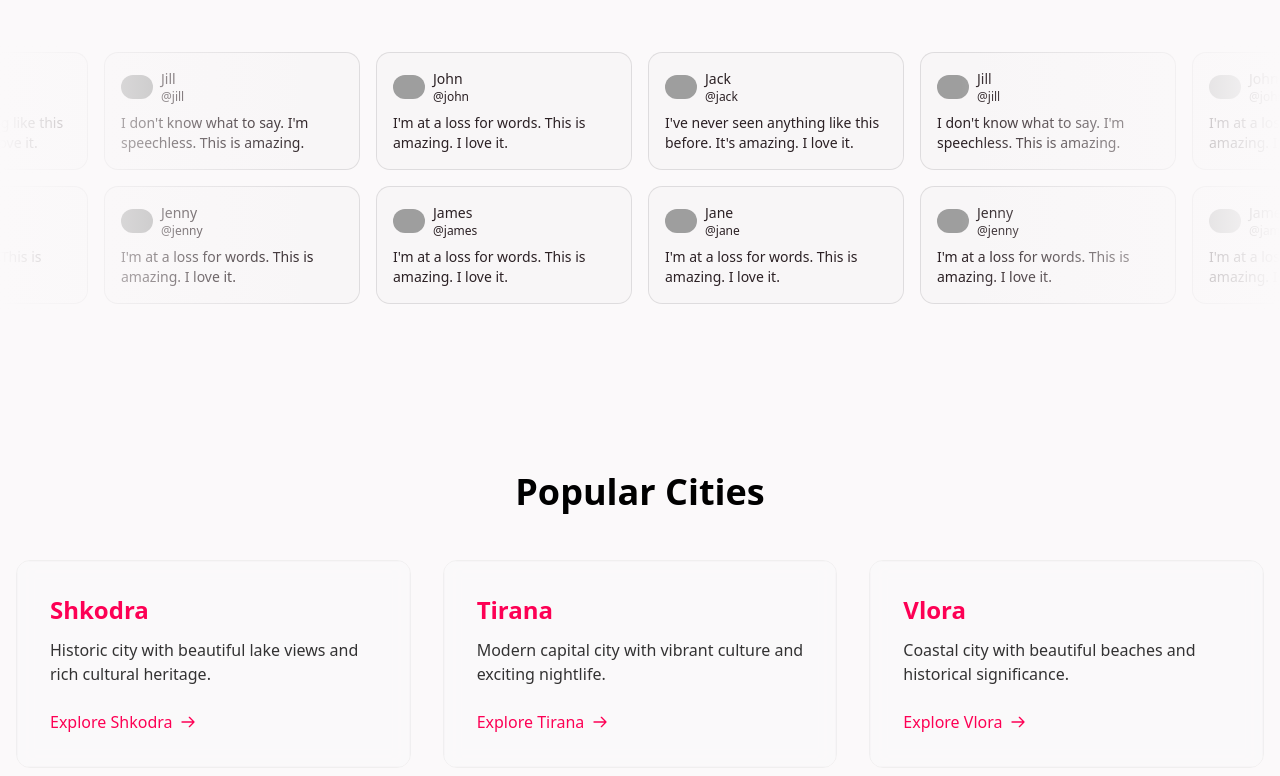
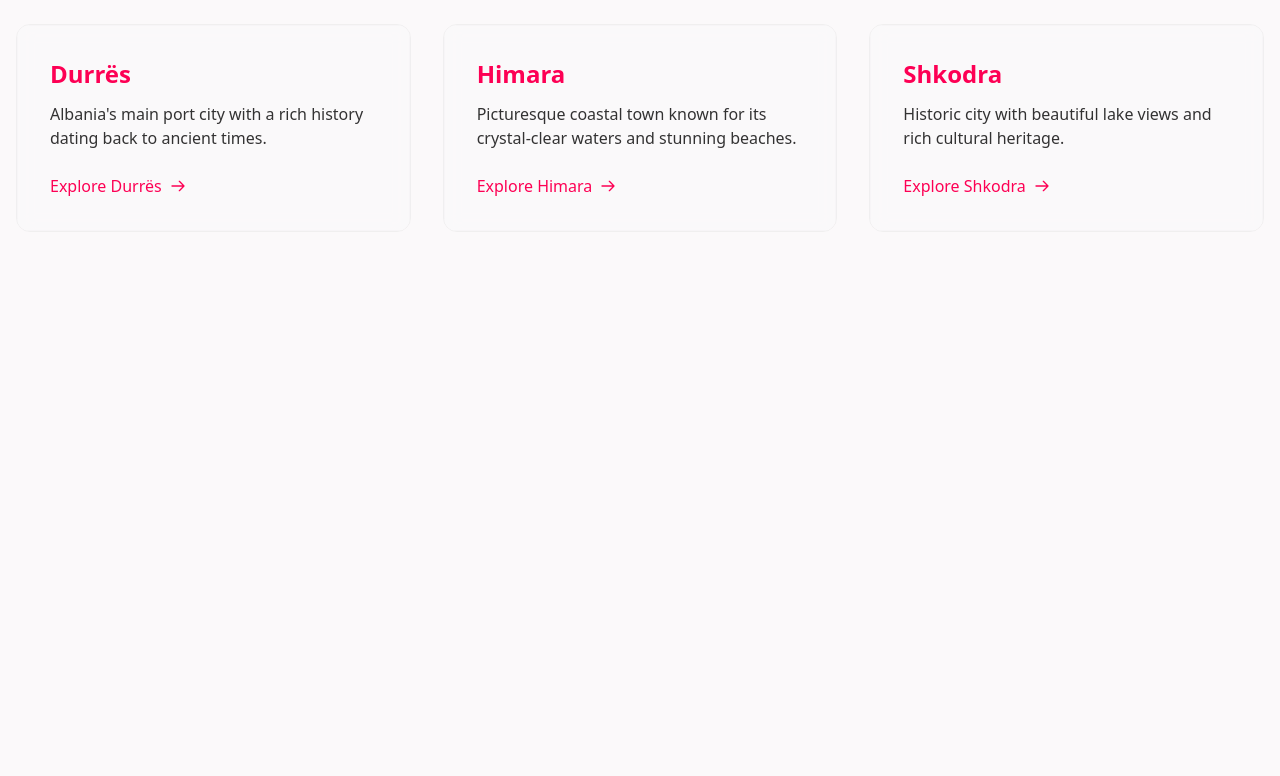
Before and after one commit to RigersUliu/ai-tour-guide, a Next.js app: page / in a window 1280 px wide. Shown: the part 1424-2200 px from the top of the page. After the commit the page ends 1736 px from the top, so only its background shows below. Built offline with nearby package versions, Linux system fonts and the light colour scheme; grey boxes are pictures that could not be loaded.

Commit message:
changed the api key to the proper one, removed the dead links

```diff
--- a/src/app/api/ai/route.ts
+++ b/src/app/api/ai/route.ts
@@ -3,7 +3,6 @@ import OpenAI from "openai";
 
 const openai = new OpenAI({
   apiKey: process.env.OPENAI_API_KEY,
-  baseURL: process.env.AZURE_OPENAI_ENDPOINT,
 });
 
 export async function POST(request: Request) {
@@ -29,7 +28,7 @@ Each section should be clearly separated with spaces and use headers that are bo
     const responsePrompt = `${aiPresentation} ${stringifiedCityData} ${ruleAboutContent} ${beautifyResponse} ${googleMaps} ${responseStructure}`;
 
     const response = await openai.chat.completions.create({
-      model: "gpt-4o", // Azure GPT-4 model
+      model: "gpt-4", // Azure GPT-4 model
       messages: [
         {
           role: "system",
--- a/src/app/map/page.tsx
+++ b/src/app/map/page.tsx
@@ -1,7 +1,7 @@
 "use client";
 import Link from "next/link";
 import Navbar from "@/app/components/navbar";
-import Footer from "@/app/components/footer";
+// import Footer from "@/app/components/footer";
 import { AuroraText } from "@/components/magicui/aurora-text";
 
 const featuredCities = [
@@ -219,7 +219,7 @@ export default function MapPage() {
           </div>
         </div>
       </div>
-      <Footer />
+      {/* <Footer /> */}
     </>
   );
 }
--- a/src/app/page.tsx
+++ b/src/app/page.tsx
@@ -2,97 +2,97 @@
 
 import { useState, useEffect } from "react";
 import Navbar from "@/app/components/navbar";
-import Footer from "@/app/components/footer";
+// import Footer from "@/app/components/footer";
 import Link from "next/link";
-import Image from "next/image";
+// import Image from "next/image";
 import { AuroraText } from "@/components/magicui/aurora-text";
 import { InteractiveHoverButton } from "@/components/magicui/interactive-hover-button";
-import { cn } from "@/lib/utils";
-import { Marquee } from "@/components/magicui/marquee";
+// import { cn } from "@/lib/utils";
+// import { Marquee } from "@/components/magicui/marquee";
 
-const reviews = [
-  {
-    name: "Jack",
-    username: "@jack",
-    body: "I've never seen anything like this before. It's amazing. I love it.",
-    img: "https://avatar.vercel.sh/jack",
-  },
-  {
-    name: "Jill",
-    username: "@jill",
-    body: "I don't know what to say. I'm speechless. This is amazing.",
-    img: "https://avatar.vercel.sh/jill",
-  },
-  {
-    name: "John",
-    username: "@john",
-    body: "I'm at a loss for words. This is amazing. I love it.",
-    img: "https://avatar.vercel.sh/john",
-  },
-  {
-    name: "Jane",
-    username: "@jane",
-    body: "I'm at a loss for words. This is amazing. I love it.",
-    img: "https://avatar.vercel.sh/jane",
-  },
-  {
-    name: "Jenny",
-    username: "@jenny",
-    body: "I'm at a loss for words. This is amazing. I love it.",
-    img: "https://avatar.vercel.sh/jenny",
-  },
-  {
-    name: "James",
-    username: "@james",
-    body: "I'm at a loss for words. This is amazing. I love it.",
-    img: "https://avatar.vercel.sh/james",
-  },
-];
+// const reviews = [
+//   {
+//     name: "Jack",
+//     username: "@jack",
+//     body: "I've never seen anything like this before. It's amazing. I love it.",
+//     img: "https://avatar.vercel.sh/jack",
+//   },
+//   {
+//     name: "Jill",
+//     username: "@jill",
+//     body: "I don't know what to say. I'm speechless. This is amazing.",
+//     img: "https://avatar.vercel.sh/jill",
+//   },
+//   {
+//     name: "John",
+//     username: "@john",
+//     body: "I'm at a loss for words. This is amazing. I love it.",
+//     img: "https://avatar.vercel.sh/john",
+//   },
+//   {
+//     name: "Jane",
+//     username: "@jane",
+//     body: "I'm at a loss for words. This is amazing. I love it.",
+//     img: "https://avatar.vercel.sh/jane",
+//   },
+//   {
+//     name: "Jenny",
+//     username: "@jenny",
+//     body: "I'm at a loss for words. This is amazing. I love it.",
+//     img: "https://avatar.vercel.sh/jenny",
+//   },
+//   {
+//     name: "James",
+//     username: "@james",
+//     body: "I'm at a loss for words. This is amazing. I love it.",
+//     img: "https://avatar.vercel.sh/james",
+//   },
+// ];
 
-const firstRow = reviews.slice(0, reviews.length / 2);
-const secondRow = reviews.slice(reviews.length / 2);
+// const firstRow = reviews.slice(0, reviews.length / 2);
+// const secondRow = reviews.slice(reviews.length / 2);
 
-const ReviewCard = ({
-  img,
-  name,
-  username,
-  body,
-}: {
-  img: string;
-  name: string;
-  username: string;
-  body: string;
-}) => {
-  return (
-    <figure
-      className={cn(
-        "relative h-full w-64 cursor-pointer overflow-hidden rounded-xl border p-4",
-        // light styles
-        "border-gray-950/[.1] bg-gray-950/[.01] hover:bg-gray-950/[.05]",
-        // dark styles
-        "dark:border-gray-50/[.1] dark:bg-gray-50/[.10] dark:hover:bg-gray-50/[.15]"
-      )}
-    >
-      <div className="flex flex-row items-center gap-2">
-        <Image
-          className="rounded-full"
-          width={32}
-          height={32}
-          alt=""
-          src={img}
-          priority
-        />
-        <div className="flex flex-col">
-          <figcaption className="text-sm font-medium dark:text-white">
-            {name}
-          </figcaption>
-          <p className="text-xs font-medium dark:text-white/40">{username}</p>
-        </div>
-      </div>
-      <blockquote className="mt-2 text-sm">{body}</blockquote>
-    </figure>
-  );
-};
+// const ReviewCard = ({
+//   img,
+//   name,
+//   username,
+//   body,
+// }: {
+//   img: string;
+//   name: string;
+//   username: string;
+//   body: string;
+// }) => {
+//   return (
+//     <figure
+//       className={cn(
+//         "relative h-full w-64 cursor-pointer overflow-hidden rounded-xl border p-4",
+//         // light styles
+//         "border-gray-950/[.1] bg-gray-950/[.01] hover:bg-gray-950/[.05]",
+//         // dark styles
+//         "dark:border-gray-50/[.1] dark:bg-gray-50/[.10] dark:hover:bg-gray-50/[.15]"
+//       )}
+//     >
+//       <div className="flex flex-row items-center gap-2">
+//         <Image
+//           className="rounded-full"
+//           width={32}
+//           height={32}
+//           alt=""
+//           src={img}
+//           priority
+//         />
+//         <div className="flex flex-col">
+//           <figcaption className="text-sm font-medium dark:text-white">
+//             {name}
+//           </figcaption>
+//           <p className="text-xs font-medium dark:text-white/40">{username}</p>
+//         </div>
+//       </div>
+//       <blockquote className="mt-2 text-sm">{body}</blockquote>
+//     </figure>
+//   );
+// };
 
 const HomePage = () => {
   const [currentImage, setCurrentImage] = useState(0);
@@ -257,7 +257,7 @@ const HomePage = () => {
       </section>
 
       {/* Reviews Section */}
-      <section className="bg-background py-20">
+      {/* <section className="bg-background py-20">
         <h2 className="text-4xl font-bold text-center text-black mb-12">
           What Our Users Say
         </h2>
@@ -275,7 +275,7 @@ const HomePage = () => {
           <div className="pointer-events-none absolute inset-y-0 left-0 w-1/4 bg-gradient-to-r from-background"></div>
           <div className="pointer-events-none absolute inset-y-0 right-0 w-1/4 bg-gradient-to-l from-background"></div>
         </div>
-      </section>
+      </section> */}
 
       {/* Cities Section */}
       <section className="bg-background py-20">
@@ -284,6 +284,78 @@ const HomePage = () => {
             Popular Cities
           </h2>
           <div className="grid grid-cols-1 md:grid-cols-3 gap-8">
+            <div className="group relative overflow-hidden rounded-xl border border-border/50 hover:border-primary transition-all duration-300">
+              <div className="absolute inset-0 bg-gradient-to-br from-primary/5 to-primary/10 opacity-0 group-hover:opacity-100 transition-opacity duration-300" />
+              <div className="relative p-8 bg-background/80 backdrop-blur-sm border border-border/20">
+                <div className="flex flex-col h-full justify-between">
+                  <div>
+                    <h3 className="text-2xl font-bold text-primary mb-3">
+                      Durrës
+                    </h3>
+                    <p className="text-black/80 mb-6">
+                      Albania&apos;s main port city with a rich history dating
+                      back to ancient times.
+                    </p>
+                  </div>
+                  <Link
+                    href="/chat/durres"
+                    className="inline-flex items-center gap-2 text-primary hover:text-secondary transition-colors duration-300"
+                  >
+                    <span>Explore Durrës</span>
+                    <svg
+                      className="w-4 h-4"
+                      fill="none"
+                      stroke="currentColor"
+                      viewBox="0 0 24 24"
+                    >
+                      <path
+                        strokeLinecap="round"
+                        strokeLinejoin="round"
+                        strokeWidth={2}
+                        d="M14 5l7 7m0 0l-7 7m7-7H3"
+                      />
+                    </svg>
+                  </Link>
+                </div>
+              </div>
+            </div>
+
+            <div className="group relative overflow-hidden rounded-xl border border-border/50 hover:border-primary transition-all duration-300">
+              <div className="absolute inset-0 bg-gradient-to-br from-primary/5 to-primary/10 opacity-0 group-hover:opacity-100 transition-opacity duration-300" />
+              <div className="relative p-8 bg-background/80 backdrop-blur-sm border border-border/20">
+                <div className="flex flex-col h-full justify-between">
+                  <div>
+                    <h3 className="text-2xl font-bold text-primary mb-3">
+                      Himara
+                    </h3>
+                    <p className="text-black/80 mb-6">
+                      Picturesque coastal town known for its crystal-clear
+                      waters and stunning beaches.
+                    </p>
+                  </div>
+                  <Link
+                    href="/chat/himara"
+                    className="inline-flex items-center gap-2 text-primary hover:text-secondary transition-colors duration-300"
+                  >
+                    <span>Explore Himara</span>
+                    <svg
+                      className="w-4 h-4"
+                      fill="none"
+                      stroke="currentColor"
+                      viewBox="0 0 24 24"
+                    >
+                      <path
+                        strokeLinecap="round"
+                        strokeLinejoin="round"
+                        strokeWidth={2}
+                        d="M14 5l7 7m0 0l-7 7m7-7H3"
+                      />
+                    </svg>
+                  </Link>
+                </div>
+              </div>
+            </div>
+
             <div className="group relative overflow-hidden rounded-xl border border-border/50 hover:border-primary transition-all duration-300">
               <div className="absolute inset-0 bg-gradient-to-br from-primary/5 to-primary/10 opacity-0 group-hover:opacity-100 transition-opacity duration-300" />
               <div className="relative p-8 bg-background/80 backdrop-blur-sm border border-border/20">
@@ -319,83 +391,11 @@ const HomePage = () => {
                 </div>
               </div>
             </div>
-
-            <div className="group relative overflow-hidden rounded-xl border border-border/50 hover:border-primary transition-all duration-300">
-              <div className="absolute inset-0 bg-gradient-to-br from-primary/5 to-primary/10 opacity-0 group-hover:opacity-100 transition-opacity duration-300" />
-              <div className="relative p-8 bg-background/80 backdrop-blur-sm border border-border/20">
-                <div className="flex flex-col h-full justify-between">
-                  <div>
-                    <h3 className="text-2xl font-bold text-primary mb-3">
-                      Tirana
-                    </h3>
-                    <p className="text-black/80 mb-6">
-                      Modern capital city with vibrant culture and exciting
-                      nightlife.
-                    </p>
-                  </div>
-                  <Link
-                    href="/chat/tirana"
-                    className="inline-flex items-center gap-2 text-primary hover:text-secondary transition-colors duration-300"
-                  >
-                    <span>Explore Tirana</span>
-                    <svg
-                      className="w-4 h-4"
-                      fill="none"
-                      stroke="currentColor"
-                      viewBox="0 0 24 24"
-                    >
-                      <path
-                        strokeLinecap="round"
-                        strokeLinejoin="round"
-                        strokeWidth={2}
-                        d="M14 5l7 7m0 0l-7 7m7-7H3"
-                      />
-                    </svg>
-                  </Link>
-                </div>
-              </div>
-            </div>
-
-            <div className="group relative overflow-hidden rounded-xl border border-border/50 hover:border-primary transition-all duration-300">
-              <div className="absolute inset-0 bg-gradient-to-br from-primary/5 to-primary/10 opacity-0 group-hover:opacity-100 transition-opacity duration-300" />
-              <div className="relative p-8 bg-background/80 backdrop-blur-sm border border-border/20">
-                <div className="flex flex-col h-full justify-between">
-                  <div>
-                    <h3 className="text-2xl font-bold text-primary mb-3">
-                      Vlora
-                    </h3>
-                    <p className="text-black/80 mb-6">
-                      Coastal city with beautiful beaches and historical
-                      significance.
-                    </p>
-                  </div>
-                  <Link
-                    href="/chat/vlora"
-                    className="inline-flex items-center gap-2 text-primary hover:text-secondary transition-colors duration-300"
-                  >
-                    <span>Explore Vlora</span>
-                    <svg
-                      className="w-4 h-4"
-                      fill="none"
-                      stroke="currentColor"
-                      viewBox="0 0 24 24"
-                    >
-                      <path
-                        strokeLinecap="round"
-                        strokeLinejoin="round"
-                        strokeWidth={2}
-                        d="M14 5l7 7m0 0l-7 7m7-7H3"
-                      />
-                    </svg>
-                  </Link>
-                </div>
-              </div>
-            </div>
           </div>
         </div>
       </section>
 
-      <Footer />
+      {/* <Footer /> */}
     </div>
   );
 };
```
Also changed, not shown: src/app/components/navbar.tsx (+4 -4 lines).
